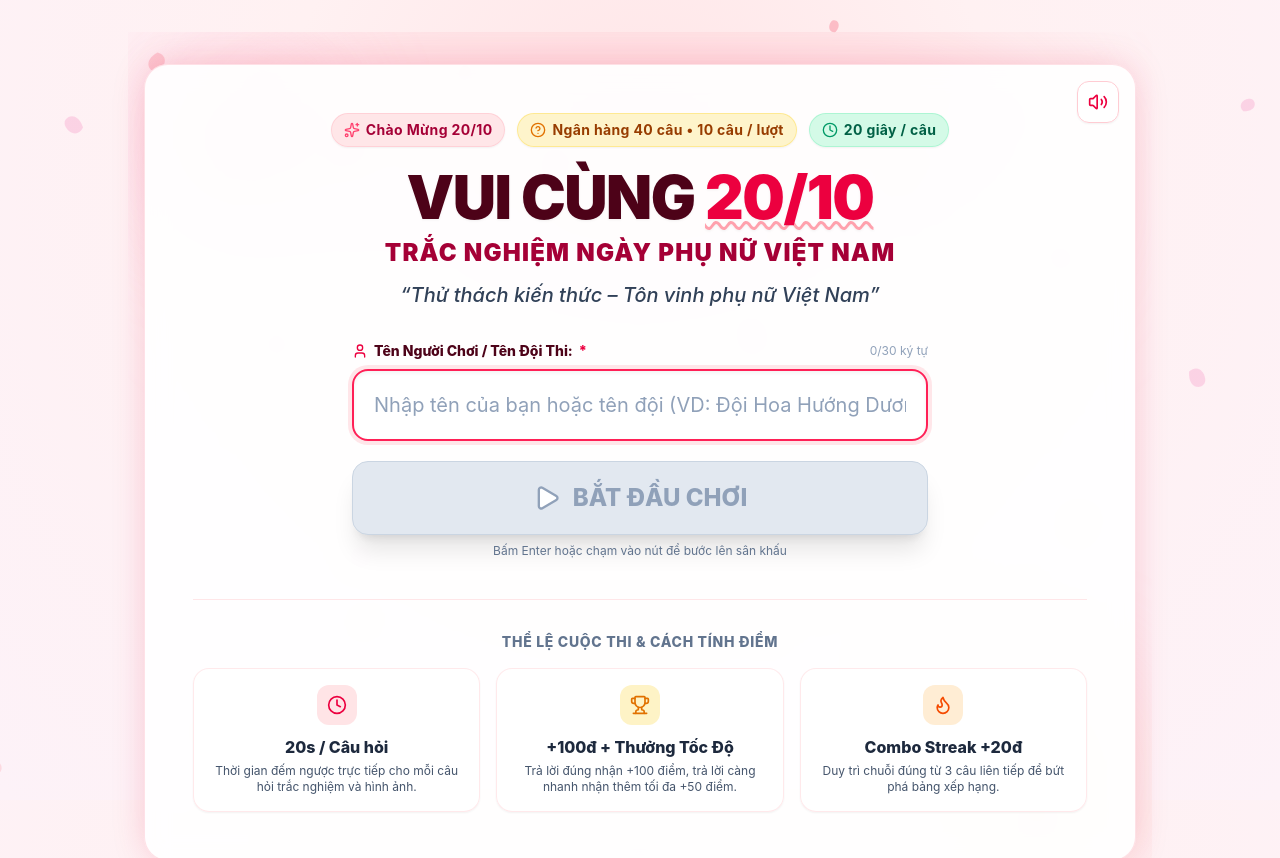
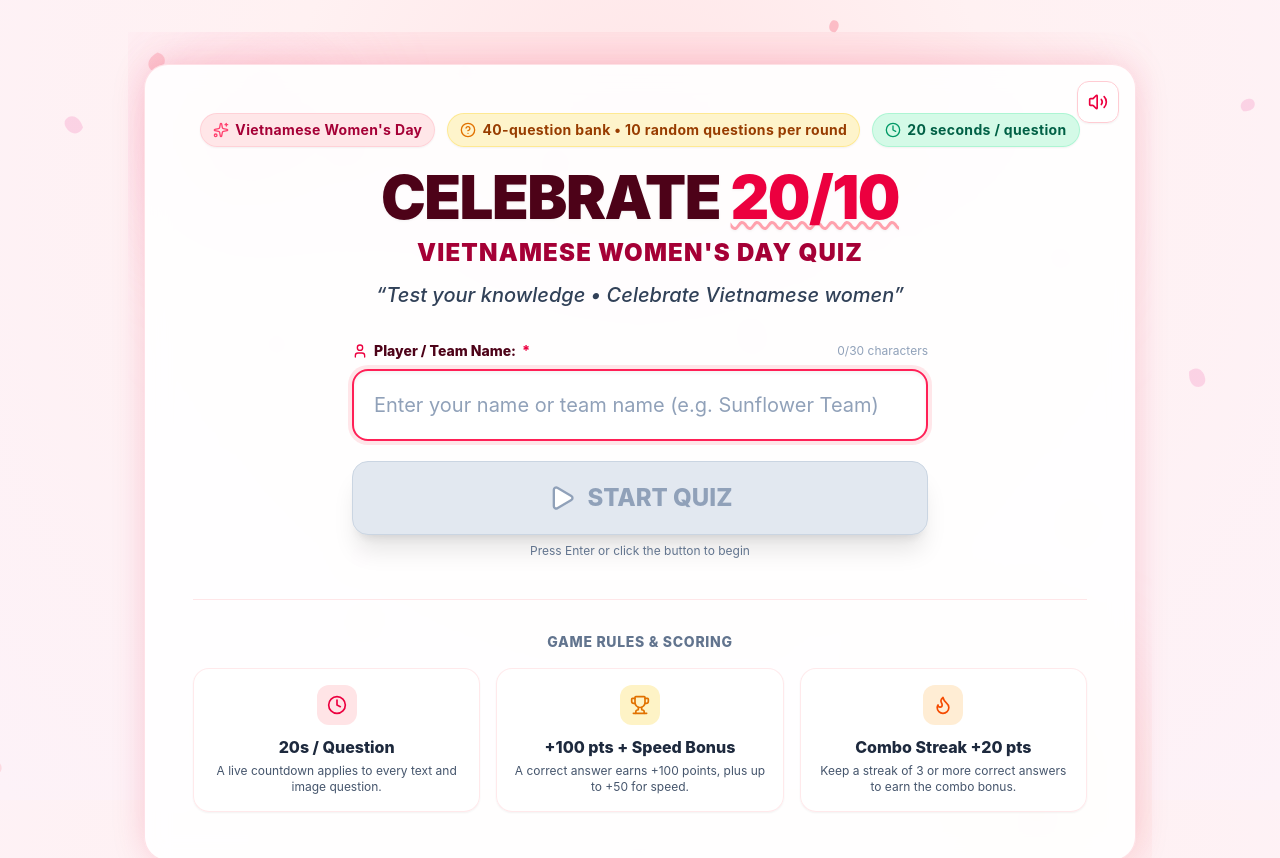
Before and after one commit to remyvnkhiemtruong/vui-cung-2010, a Next.js app: page / in a window 1280 px wide. Shown: the top 858 px of the page. Built offline with nearby package versions, Linux system fonts and the light colour scheme.

Commit message:
feat(ui): make home screen fully English

```diff
--- a/src/components/game/HomeScreen.tsx
+++ b/src/components/game/HomeScreen.tsx
@@ -32,7 +32,7 @@ export interface HomeScreenProps {
 export default function HomeScreen({
   onStart,
   highScore,
-  totalQuestions = 15,
+  totalQuestions = 10,
   bankSize = totalQuestions,
   timeLimit = QUESTION_TIME_LIMIT,
 }: HomeScreenProps) {
@@ -68,13 +68,13 @@ export default function HomeScreen({
     e.preventDefault();
 
     if (!trimmedName) {
-      setErrorMessage('Vui lòng nhập tên người chơi hoặc tên đội để bắt đầu!');
+      setErrorMessage('Please enter a player or team name to start.');
       inputRef.current?.focus();
       return;
     }
 
     if (trimmedName.length > 30) {
-      setErrorMessage('Tên người chơi không được vượt quá 30 ký tự.');
+      setErrorMessage('Player or team name cannot exceed 30 characters.');
       return;
     }
 
@@ -97,29 +97,29 @@ export default function HomeScreen({
         {/* Top Celebration Ribbon / Pill */}
         <div className="flex flex-wrap items-center justify-center gap-2 sm:gap-3 mb-5">
           <Badge variant="rose" icon={<Sparkles className="w-4 h-4 text-rose-500 animate-pulse" />}>
-            Chào Mừng 20/10
+            Vietnamese Women's Day
           </Badge>
           <Badge variant="amber" icon={<HelpCircle className="w-4 h-4 text-amber-600" />}>
-            Ngân hàng {bankSize} câu • {totalQuestions} câu / lượt
+            {bankSize}-question bank • {totalQuestions} random questions per round
           </Badge>
           <Badge variant="emerald" icon={<Clock className="w-4 h-4 text-emerald-600" />}>
-            {timeLimit} giây / câu
+            {timeLimit} seconds / question
           </Badge>
         </div>
 
         {/* Hero Title Section */}
         <div className="text-center mb-6 sm:mb-8">
           <h1 className="text-3xl sm:text-5xl md:text-6xl font-black tracking-tight text-rose-950 uppercase leading-none drop-shadow-xs">
-            VUI CÙNG{' '}
+            CELEBRATE{' '}
             <span className="text-rose-600 underline decoration-rose-300 decoration-wavy decoration-3">
               20/10
             </span>
           </h1>
           <div className="text-base sm:text-2xl font-black text-rose-800 tracking-wider uppercase mt-2.5">
-            Trắc nghiệm Ngày Phụ nữ Việt Nam
+            Vietnamese Women's Day Quiz
           </div>
           <p className="text-sm sm:text-lg md:text-xl font-medium text-slate-700 italic mt-3 max-w-2xl mx-auto">
-            “Thử thách kiến thức – Tôn vinh phụ nữ Việt Nam”
+            “Test your knowledge • Celebrate Vietnamese women”
           </p>
         </div>
 
@@ -132,11 +132,11 @@ export default function HomeScreen({
             >
               <span className="flex items-center gap-1.5 text-rose-950">
                 <User className="w-4 h-4 text-rose-600" />
-                Tên Người Chơi / Tên Đội Thi:
+                Player / Team Name:
                 <span className="text-rose-600">*</span>
               </span>
               <span className="text-xs text-slate-400 font-normal">
-                {playerName.length}/30 ký tự
+                {playerName.length}/30 characters
               </span>
             </label>
 
@@ -147,7 +147,7 @@ export default function HomeScreen({
                 type="text"
                 value={playerName}
                 onChange={handleInputChange}
-                placeholder="Nhập tên của bạn hoặc tên đội (VD: Đội Hoa Hướng Dương...)"
+                placeholder="Enter your name or team name (e.g. Sunflower Team)"
                 maxLength={30}
                 required
                 className={`
@@ -164,7 +164,7 @@ export default function HomeScreen({
                 <button
                   type="button"
                   onClick={handleClearInput}
-                  aria-label="Xóa tên"
+                  aria-label="Clear name"
                   className="absolute right-4 top-1/2 -translate-y-1/2 p-1.5 rounded-full text-slate-400 hover:text-slate-600 hover:bg-slate-100 transition-colors"
                 >
                   <X className="w-5 h-5" />
@@ -191,10 +191,10 @@ export default function HomeScreen({
               disabled={!isValid}
               leftIcon={<Play className="w-6 h-6 sm:w-7 sm:h-7 fill-white" />}
             >
-              BẮT ĐẦU CHƠI
+              START QUIZ
             </Button>
             <p className="text-center text-xs text-slate-500 mt-2">
-              Bấm Enter hoặc chạm vào nút để bước lên sân khấu
+              Press Enter or click the button to begin
             </p>
           </div>
         </form>
@@ -202,7 +202,7 @@ export default function HomeScreen({
         {/* Game Rules / Highlights for Projectors & Players */}
         <div className="w-full pt-6 sm:pt-8 border-t border-rose-100/90">
           <div className="text-center text-xs sm:text-sm font-extrabold text-slate-500 uppercase tracking-wider mb-4">
-            Thể Lệ Cuộc Thi &amp; Cách Tính Điểm
+            GAME RULES &amp; SCORING
           </div>
 
           <div className="grid grid-cols-1 sm:grid-cols-3 gap-3 sm:gap-4">
@@ -212,10 +212,10 @@ export default function HomeScreen({
                 <Clock className="w-5 h-5" />
               </div>
               <div className="font-extrabold text-slate-800 text-sm sm:text-base">
-                {timeLimit}s / Câu hỏi
+                {timeLimit}s / Question
               </div>
               <p className="text-xs text-slate-600 mt-1">
-                Thời gian đếm ngược trực tiếp cho mỗi câu hỏi trắc nghiệm và hình ảnh.
+                A live countdown applies to every text and image question.
               </p>
             </div>
 
@@ -225,10 +225,10 @@ export default function HomeScreen({
                 <Trophy className="w-5 h-5" />
               </div>
               <div className="font-extrabold text-slate-800 text-sm sm:text-base">
-                +100đ + Thưởng Tốc Độ
+                +100 pts + Speed Bonus
               </div>
               <p className="text-xs text-slate-600 mt-1">
-                Trả lời đúng nhận +100 điểm, trả lời càng nhanh nhận thêm tối đa +50 điểm.
+                A correct answer earns +100 points, plus up to +50 for speed.
               </p>
             </div>
 
@@ -238,10 +238,10 @@ export default function HomeScreen({
                 <Flame className="w-5 h-5" />
               </div>
               <div className="font-extrabold text-slate-800 text-sm sm:text-base">
-                Combo Streak +20đ
+                Combo Streak +20 pts
               </div>
               <p className="text-xs text-slate-600 mt-1">
-                Duy trì chuỗi đúng từ 3 câu liên tiếp để bứt phá bảng xếp hạng.
+                Keep a streak of 3 or more correct answers to earn the combo bonus.
               </p>
             </div>
           </div>
@@ -253,8 +253,8 @@ export default function HomeScreen({
             <div className="inline-flex items-center gap-2 px-4 py-2 rounded-2xl bg-amber-50/90 border border-amber-200 text-amber-900 text-xs sm:text-sm font-semibold shadow-xs">
               <Award className="w-4 h-4 text-amber-500 shrink-0" />
               <span>
-                Kỷ lục sân khấu: <strong>{highScore.playerName}</strong> đạt{' '}
-                <strong>{highScore.score.toLocaleString()} điểm</strong> ({highScore.accuracy}%)
+                Device high score: <strong>{highScore.playerName}</strong> scored{' '}
+                <strong>{highScore.score.toLocaleString()} points</strong> ({highScore.accuracy}%)
               </span>
             </div>
           </div>
```
